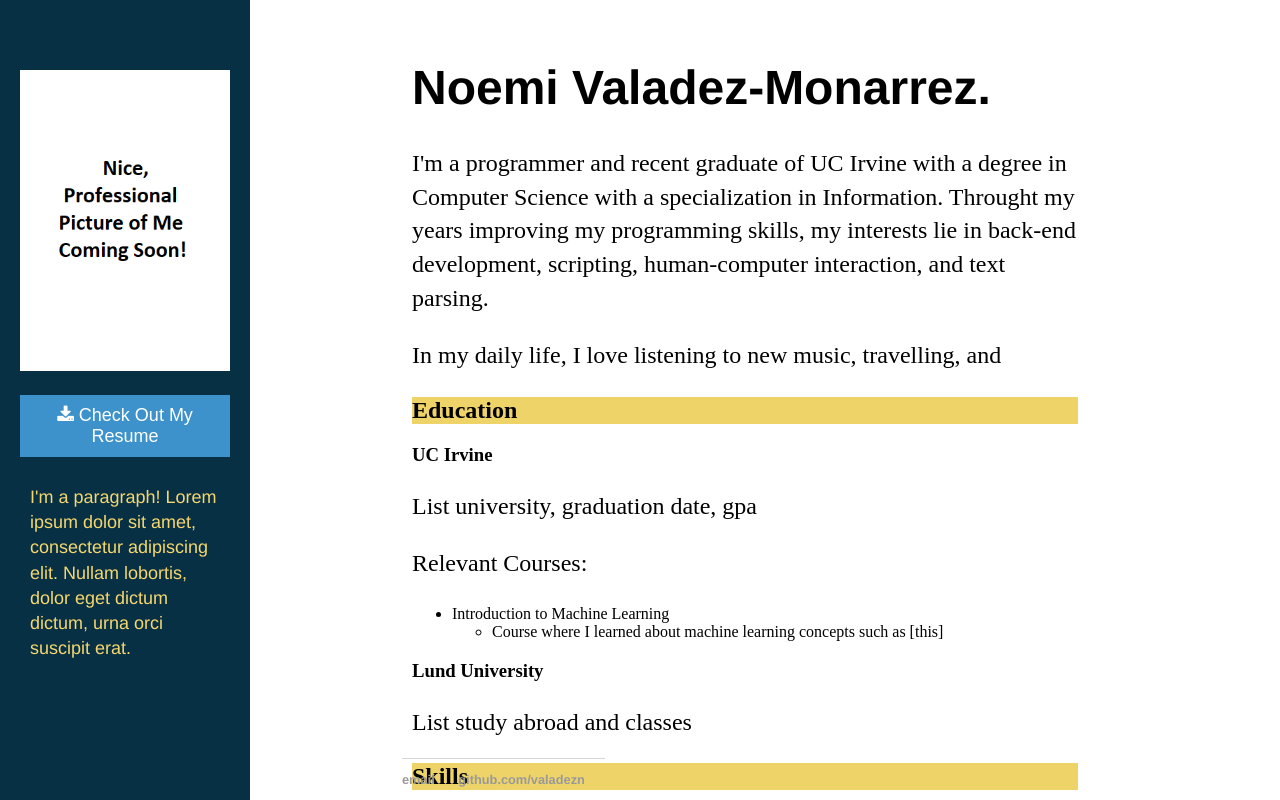
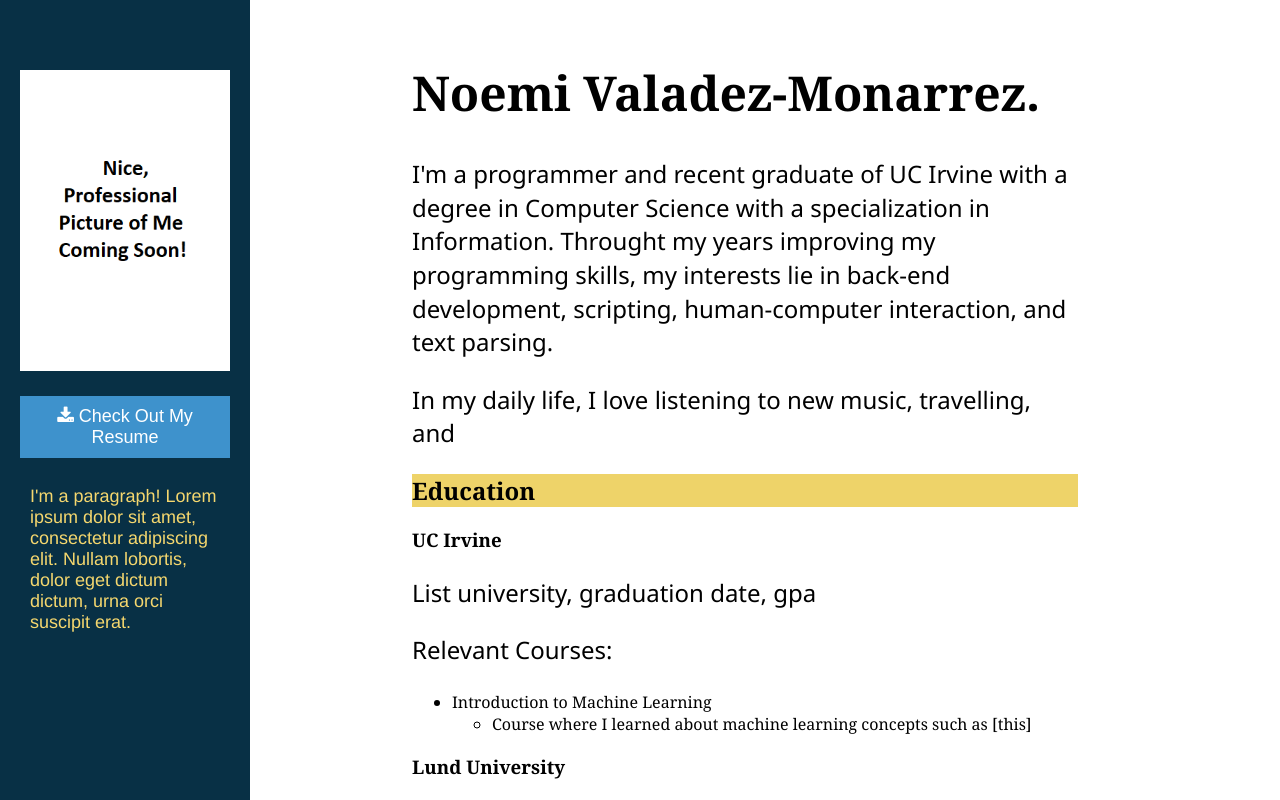
Before and after one commit to Valadezn/valadezn.github.io, a plain HTML site: page index.html in a window 1280 px wide. Shown: the top 800 px of the page. Drawn offline with Linux system fonts and the light colour scheme.

Commit message:
Changed font and footer
Fiddled around with deciding what font families, spacing, and weight looked good in the website. Still in progress.

TODO: Fix font family and/or italics and bold for headers and bulleted list. Remove h3 html code due to the fact that it's possibly too small for what's needed.

```diff
--- a/css/main.css
+++ b/css/main.css
@@ -3,6 +3,7 @@ body {
     margin: 60px auto;
     width: 70%;
     color: black;
+font-family: 'Georgia', serif;
 }
 
 /* Sidebar Menu*/
@@ -52,7 +53,7 @@ body {
   	padding: 0px 10px;
 }
 nav ul, footer ul {
-    font-family:'Helvetica', 'Arial', 'Sans-Serif';
+
     padding: 0px;
     list-style: none;
     font-weight: bold;
@@ -70,7 +71,6 @@ a:hover {
 }
 h1 {
     font-size: 3em;
-    font-family:'Helvetica', 'Arial', 'Sans-Serif';
 }
 
 .blurb h2{
@@ -78,16 +78,18 @@ h1 {
     color: black;
 }
 
-p {
+.blurb p {
     font-size: 1.5em;
     line-height: 1.4em;
+	font-weightL 300;
     color: black;
+	font-family: 'Segoe UI', 'Candara', 'Helvetica', sans-serif;
 }
 footer {
     border-top: 1px solid #d5d5d5;
     font-size: .8em;
     margin-left: 210px;
-    position: fixed;
+    position: static;
     bottom: 0%;
 }
 nav li a {
```
